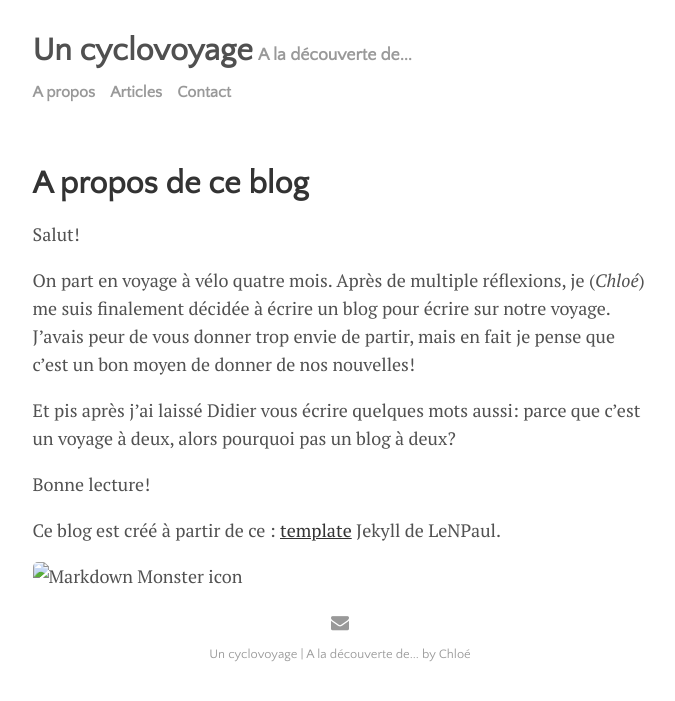
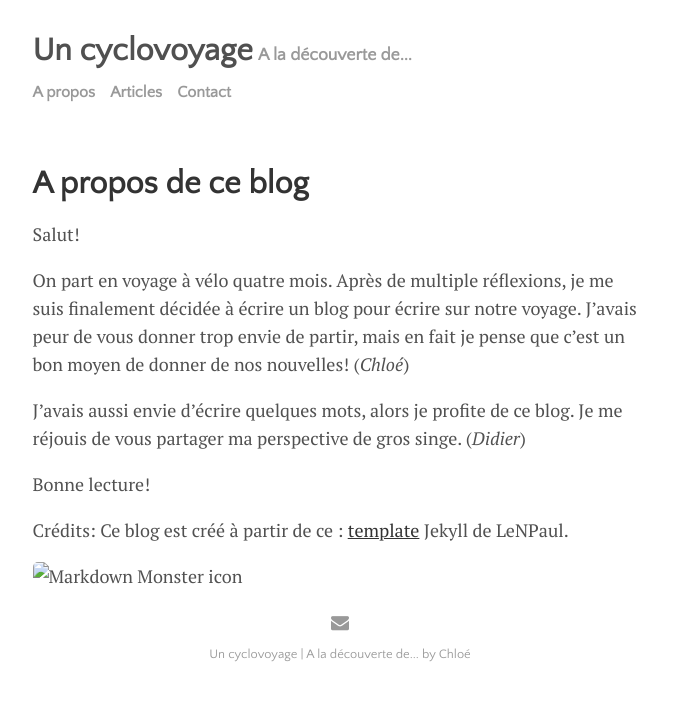
Before and after one commit to cyclovoyage/cyclovoyage.github.io, a Jekyll site: the page built from menu/about.md, in a window 1280 px wide. Shown: the top 701 px of the page, without its empty margins (300-975 px from the left). Built offline with Jekyll 4.4.1, drawn with Linux system fonts in a browser that asks for light colours.

Commit message:
Update about.md

```diff
--- a/menu/about.md
+++ b/menu/about.md
@@ -9,13 +9,13 @@ image: cyclo_allaman.jpg
 
 Salut!
 
-On part en voyage à vélo quatre mois. Après de multiple réflexions, je (*Chloé*) me suis finalement décidée à écrire un blog pour écrire sur notre voyage. J’avais peur de vous donner trop envie de partir, mais en fait je pense que c’est un bon moyen de donner de nos nouvelles!
+On part en voyage à vélo quatre mois. Après de multiple réflexions, je me suis finalement décidée à écrire un blog pour écrire sur notre voyage. J’avais peur de vous donner trop envie de partir, mais en fait je pense que c’est un bon moyen de donner de nos nouvelles! (*Chloé*)
 
-Et pis après j'ai laissé Didier vous écrire quelques mots aussi: parce que c'est un voyage à deux, alors pourquoi pas un blog à deux?
+J'avais aussi envie d'écrire quelques mots, alors je profite de ce blog. Je me réjouis de vous partager ma perspective de gros singe. (*Didier*)
 
 Bonne lecture!
 
-Ce blog est créé à partir de ce  : <a href="https://github.com/LeNPaul/jekyll-starter-kit" target="_blank">template</a> Jekyll de LeNPaul.
+Crédits: Ce blog est créé à partir de ce  : <a href="https://github.com/LeNPaul/jekyll-starter-kit" target="_blank">template</a> Jekyll de LeNPaul.
 
 
 
```
